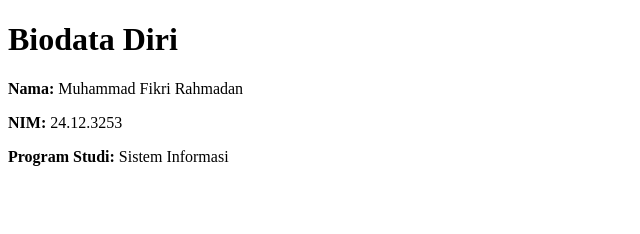
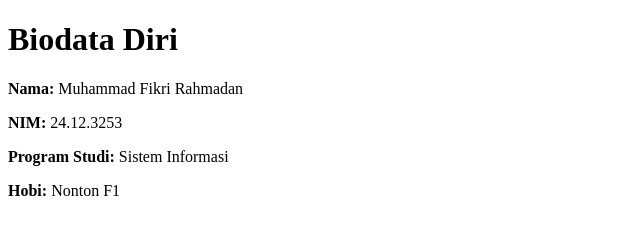
Before and after one commit to Tiveson666/-3253-_TugasGit_DB, a plain HTML site: page index.html in a window 1280 px wide. Shown: the whole page, without its empty margins (0-640 px from the left). Drawn offline with Linux system fonts and the light colour scheme.

Commit message:
Add hobby information to biodata section

```diff
--- a/index.html
+++ b/index.html
@@ -8,5 +8,6 @@
     <p><strong>Nama:</strong> Muhammad Fikri Rahmadan</p>
     <p><strong>NIM:</strong> 24.12.3253</p>
     <p><strong>Program Studi:</strong> Sistem Informasi</p>
+    <p><strong>Hobi:</strong> Nonton F1</p>
 </body>
 </html>
```
